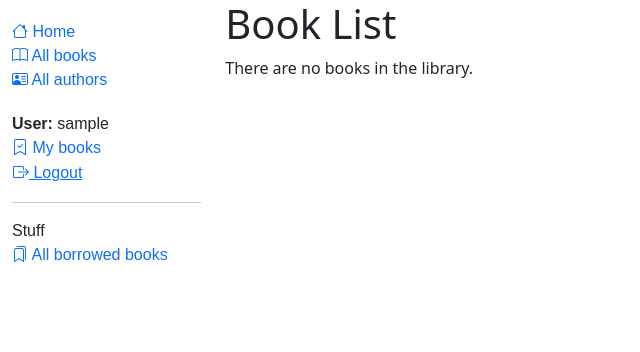
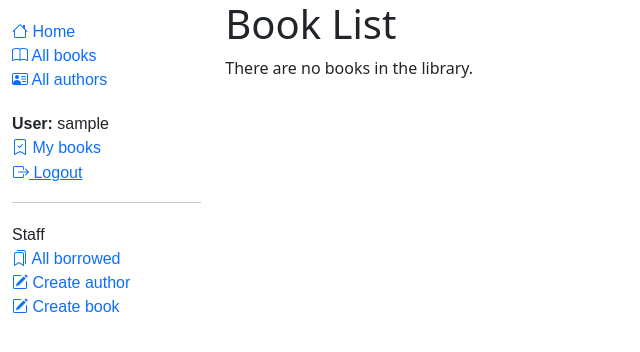
Before and after one commit to aminrustamoff/django_local_library, a Django app: page /catalog/books/ in a window 1280 px wide. Shown: the top 352 px of the page, without its empty margins (0-640 px from the left). Run offline with Django 4.2, Linux system fonts and the light colour scheme; the visitor is signed in with stand-in values (Sample User, id 1); data that the repository does not hold is empty.

Commit message:
Add, Update and Delete functions added to Author and Book Models

```diff
--- a/catalog/templates/base_generic.html
+++ b/catalog/templates/base_generic.html
@@ -44,14 +44,24 @@
                   </form>
                 </li>
                 {% if user.is_staff %}
-                  <hr/>
-                  <li>Stuff</li>
-                  <li><a href="{% url 'all-borrowed' %}"><i class="bi bi-bookmarks"></i> All borrowed books</a></li>
+                  <hr>
+                  <ul class="sidebar-nav">
+                  <li>Staff</li>
+                     <li><a href="{% url 'all-borrowed' %}"><i class="bi bi-bookmarks"></i> All borrowed</a></li>
+                  {% if perms.catalog.add_author %}
+                     <li><a href="{% url 'author-create' %}"><i class="bi bi-pencil-square"></i> Create author</a></li>
+                  {% endif %}
+                  {% if perms.catalog.add_book %}
+                     <li><a href="{% url 'book-create' %}"><i class="bi bi-pencil-square"></i> Create book</a></li>
+                  {% endif %}
+                  </ul>
                 {% endif %}
+
               {% else %}
                 <li><a href="{% url 'login' %}?next={{ request.path }}"><i class="bi bi-box-arrow-in-right"></i> Login</a></li>
               {% endif %}
             </ul>
+
 
           {% endblock %}
         </div>
--- a/catalog/urls.py
+++ b/catalog/urls.py
@@ -11,4 +11,10 @@ urlpatterns = [
     path('mybooks/', views.LoanedBooksByUserListView.as_view(), name='my-borrowed'),
     path('borrowed/', views.AllLoanedBooksListView.as_view(), name='all-borrowed'),
     path('book/<uuid:pk>/renew/', views.renew_book_librarian, name='renew-book-librarian'),
+    path('author/create/', views.AuthorCreate.as_view(), name='author-create'),
+    path('author/<int:pk>/update/', views.AuthorUpdate.as_view(), name='author-update'),
+    path('author/<int:pk>/delete/', views.AuthorDelete.as_view(), name='author-delete'),
+    path('book/create/', views.BookCreate.as_view(), name='book-create'),
+    path('book/<int:pk>/update/', views.BookUpdate.as_view(), name='book-update'),
+    path('book/<int:pk>/delete/', views.BookDelete.as_view(), name='book-delete'),
 ]
--- a/catalog/views.py
+++ b/catalog/views.py
@@ -16,6 +16,11 @@ from django.http import HttpResponseRedirect
 from django.urls import reverse
 
 from catalog.forms import RenewBookForm
+
+from django.views.generic.edit import CreateView, UpdateView, DeleteView
+from django.urls import reverse_lazy
+from .models import Author
+
 
 
 # @login_required
@@ -133,3 +138,60 @@ class AllLoanedBooksListView(LoginRequiredMixin, PermissionRequiredMixin, generi
             BookInstance.objects.filter(status__exact='o')
             .order_by('due_back')
         )
+
+# Create, Update, and Delete views for Author model
+
+class AuthorCreate(PermissionRequiredMixin, CreateView):
+    model = Author
+    fields = ['first_name', 'last_name', 'date_of_birth', 'date_of_death']
+    initial = {'date_of_death': '11/11/2023'}
+    permission_required = 'catalog.add_author'
+
+class AuthorUpdate(PermissionRequiredMixin, UpdateView):
+    model = Author
+    # Not recommended (potential security issue if more fields added)
+    fields = '__all__'
+    permission_required = 'catalog.change_author'
+
+class AuthorDelete(PermissionRequiredMixin, DeleteView):
+    model = Author
+    success_url = reverse_lazy('authors')
+    permission_required = 'catalog.delete_author'
+
+    def form_valid(self, form):
+        try:
+            self.object.delete()
+            return HttpResponseRedirect(self.success_url)
+        except Exception as e:
+            return HttpResponseRedirect(
+                reverse("author-delete", kwargs={"pk": self.object.pk})
+            )
+
+
+# Create, Update, and Delete views for Book model
+
+class BookCreate(PermissionRequiredMixin, CreateView):
+    model = Book
+    fields = ['title', 'author', 'summary', 'isbn', 'genre']
+    initial = {'isbn': '1234567890'}
+    permission_required = 'catalog.add_book'
+
+class BookUpdate(PermissionRequiredMixin, UpdateView):
+    model = Book
+    # Not recommended (potential security issue if more fields added)
+    fields = '__all__'
+    permission_required = 'catalog.change_book'
+
+class BookDelete(PermissionRequiredMixin, DeleteView):
+    model = Book
+    success_url = reverse_lazy('books')
+    permission_required = 'catalog.delete_book'
+
+    def form_valid(self, form):
+        try:
+            self.object.delete()
+            return HttpResponseRedirect(self.success_url)
+        except Exception as e:
+            return HttpResponseRedirect(
+                reverse("book-delete", kwargs={"pk": self.object.pk})
+            )
```
Also changed, not shown: catalog/templates/catalog/author_confirm_delete.html (added, +25 -0 lines), catalog/templates/catalog/author_detail.html (+17 -0 lines), catalog/templates/catalog/author_form.html (added, +11 -0 lines), catalog/templates/catalog/book_confirm_delete.html (added, +25 -0 lines), catalog/templates/catalog/book_detail.html (+17 -0 lines), catalog/templates/catalog/book_form.html (added, +11 -0 lines), catalog/forms.py (line endings or trailing spaces).
